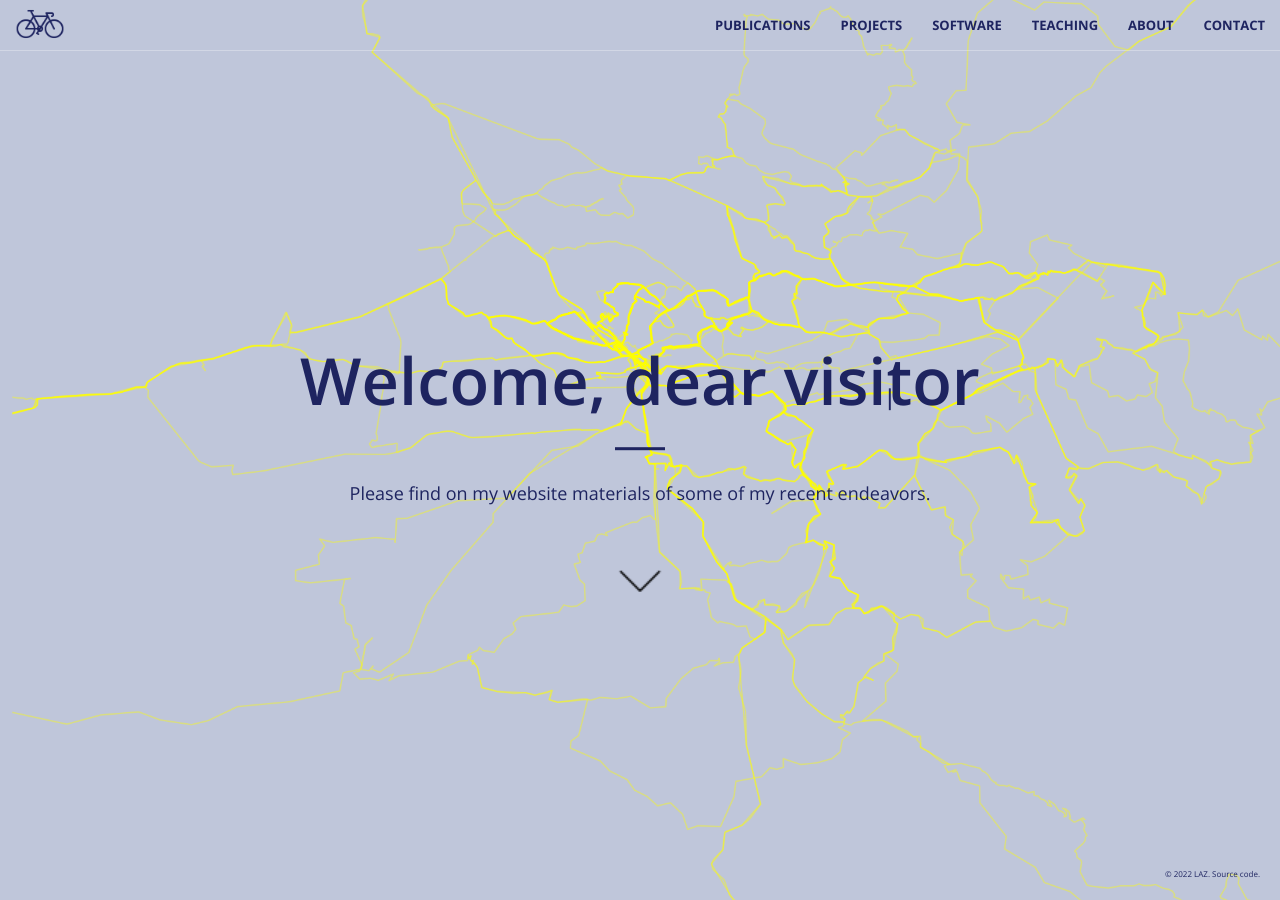
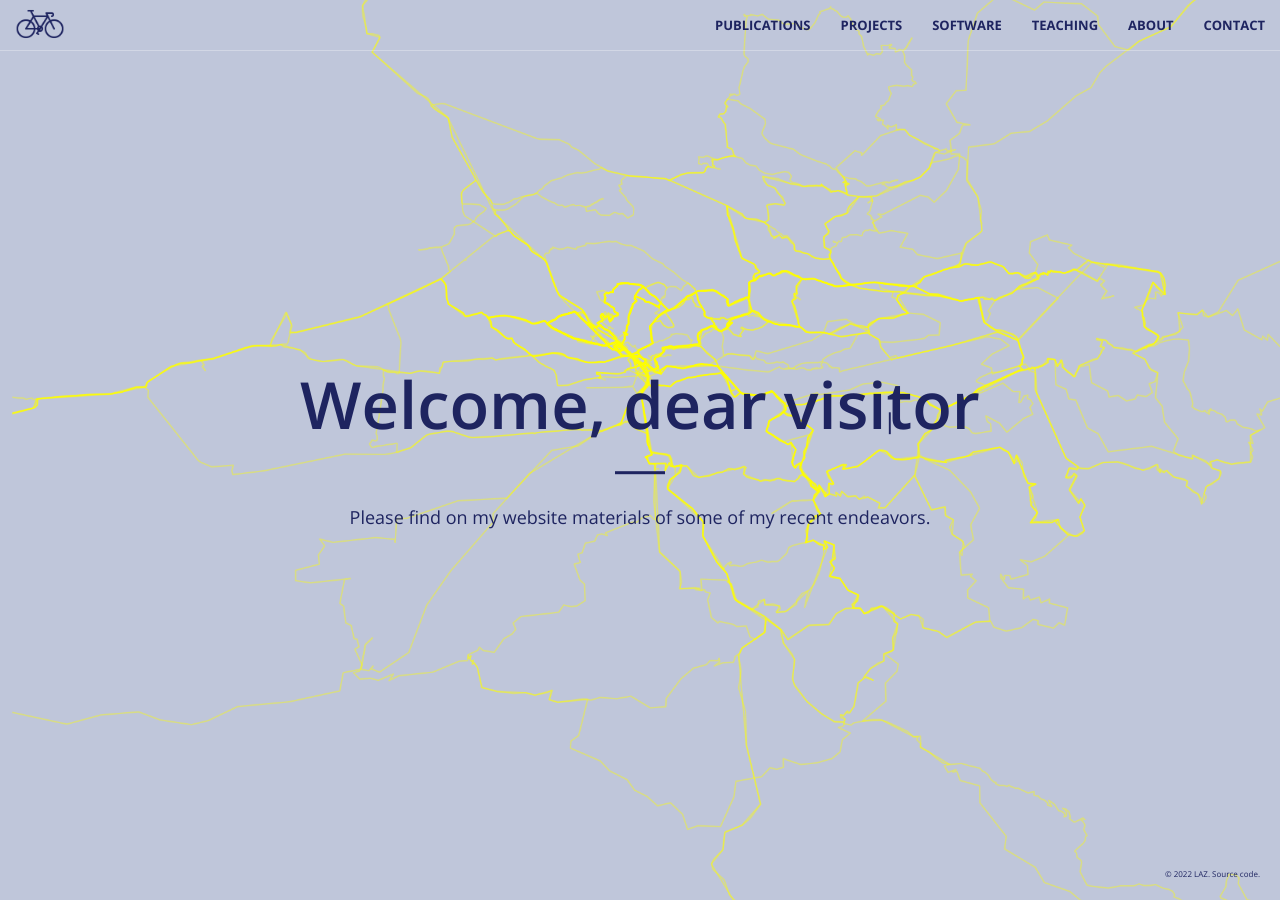
Before and after one commit to luccalino/luccalino.github.io, a Jekyll site: the page built from index.html, in a window 1280 px wide and 900 px high. Built offline with Jekyll 4.4.1, drawn with Linux system fonts in a browser that asks for light colours; nearby versions of some CDN libraries.

Commit message:
Update header.html

```diff
--- a/_includes/header.html
+++ b/_includes/header.html
@@ -77,7 +77,7 @@
 
             <p></p>
 
-            <img src="img/icons8-expand-arrow-32.png" data-wow-delay="5s" alt="Scroll" style="width:48px;height:48px;">
+            <!---<img src="img/icons8-expand-arrow-32.png" data-wow-delay="5s" alt="Scroll" style="width:48px;height:48px;">--->
 
         </div>
     </div>
```
